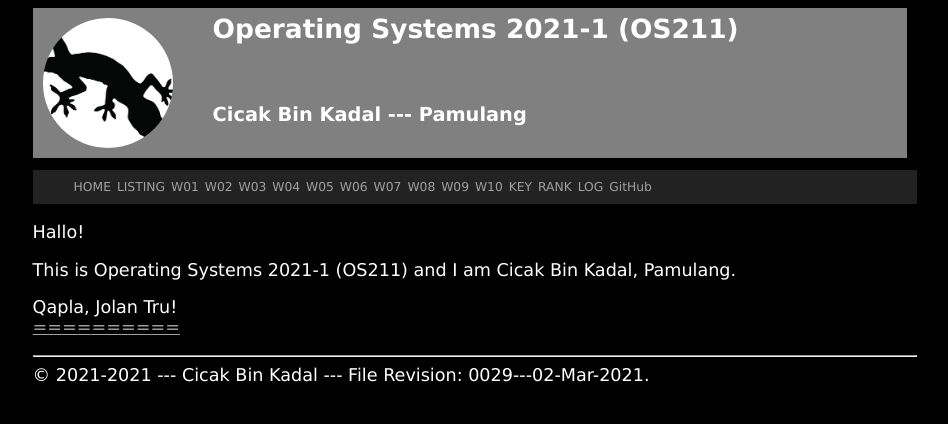
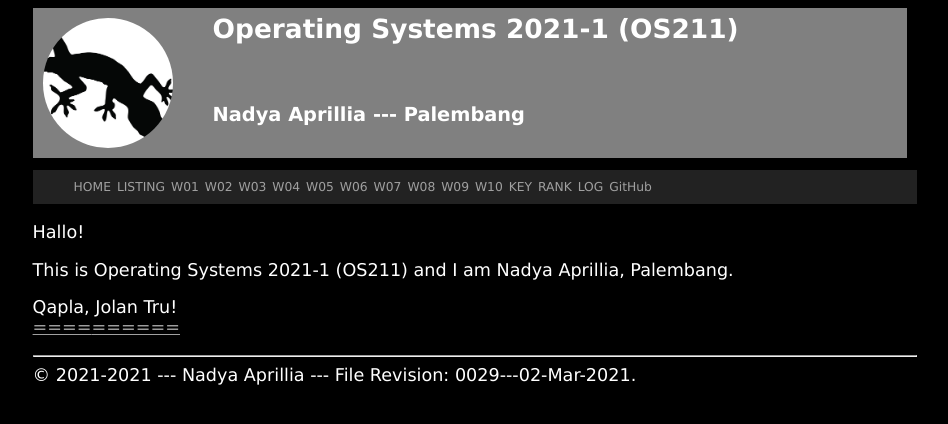
Before and after one commit to Pinatnat/os211-sandbox-web, a Jekyll site: the page built from index.md, in a window 1280 px wide. Shown: the top 424 px of the page, without its empty margins (165-1113 px from the left). Built offline with Jekyll 4.4.1, drawn with Linux system fonts in a browser that asks for light colours.

Commit message:
Update _config.yml
change data

```diff
--- a/_config.yml
+++ b/_config.yml
@@ -2,20 +2,19 @@ title:       "Operating Systems 2021-1 (OS211)"
 version:     "0029---02-Mar-2021"
 copyright:   "2021-2021"
 description: >-
-  This Is How Me Do It!
-  This Is How Me Do It!
+  This is my OS 2021 web
 # baseurl: "" # e.g. /blog
 # url: ""     # e.g. http://example.com
 google_analytics: "UA-89852122-6"
-author:           "Cicak Bin Kadal"
-address:          "Pamulang"
+author:           "Nadya Aprillia"
+address:          "Palembang"
 sitemap:          "true"
 plugins:
   - jekyll-sitemap
   - jekyll-seo-tag
-urlweb:           "https://cbkadal.github.io/os211/"
+urlweb:           "https://Pinatnat.github.io/os211-sandbox-web/"
 urlcontact:       "TBS"
-urlgithub:        "https://github.com/cbkadal/os211/"
-urlghpage:        "https://cbkadal.github.io/os211/"
+urlgithub:        "https://github.com/Pinatnat/os211-sandbox-web/"
+urlghpage:        "https://Pinatnat.github.io/os211-sandbox-web/"
 keywords:         "jekyll, testing"
 github:           [metadata]
```
